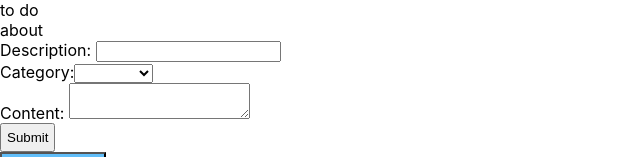
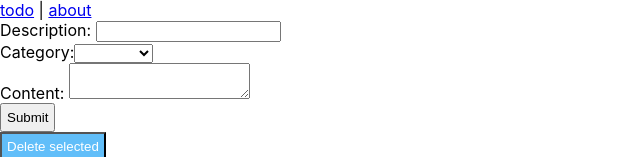
Before and after one commit to ShinnDeng/todo-test, a React (Create React App) app: page / in a window 1280 px wide. Shown: the top 157 px of the page, without its empty margins (0-640 px from the left). Built offline with nearby package versions, Linux system fonts and the light colour scheme.

Commit message:
change elements from App to todo routes

```diff
--- a/src/App.js
+++ b/src/App.js
@@ -1,11 +1,16 @@
 import React, { Component } from 'react'
+import {Routes, Route} from 'react-router-dom';
 
-import Nav from './components/Nav';
 import Create from './components/Create';
 import List from './components/List';
+import Nav from './components/Nav';
+import About from './routes/about';
+
+
 import Pic_ from './1.png';
 
 import './App.css';
+
 
 export default class App extends Component {
   state = {todos:[
@@ -76,7 +81,15 @@ export default class App extends Component {
     // const {todos} = this.state;
     return (
       <div className="App">
-        <Nav/>
+        <div className="nav-bar">
+          <Nav/>
+          {/* <Routes>
+            <Route path="/" element={<App />} />
+            <Route path="todo" element={<App />} />
+            <Route path="about" element={<About />} />
+          </Routes> */}
+        </div>
+
         <Create
           addTodo={this.addTodo}
           todo={this.state.todos}
--- a/src/components/Nav/index.js
+++ b/src/components/Nav/index.js
@@ -1,15 +1,13 @@
-//navigation bar
-
-import React, {Component} from 'react';
+import React, { Component } from 'react'
+import {Link} from 'react-router-dom';
 
 export default class Nav extends Component {
-    render(){
+    render() {
         return (
-        <div className="navBar">
-            <div>to do</div>
-            <div style={{display:'inline-block'}}>about</div>
-        </div>
-
-        );
+            <div>
+                <Link to="/todo">todo</Link> |{" "}
+                <Link to="/about">about</Link>
+            </div>
+        )
     }
 }
--- a/src/index.js
+++ b/src/index.js
@@ -1,11 +1,16 @@
 import React from 'react';
 import ReactDOM from 'react-dom';
+import {BrowserRouter} from 'react-router-dom';
+
+import App from './App';
+
 import './index.css';
-import App from './App';
 
 ReactDOM.render(
   <React.StrictMode>
-    <App />
+    <BrowserRouter>
+      <App/>
+    </BrowserRouter>
   </React.StrictMode>,
   document.getElementById('root')
 );
--- /dev/null
+++ b/src/routes/about/index.js
@@ -0,0 +1,12 @@
+import React, { Component } from 'react'
+
+export default class About extends Component {
+    render() {
+        return (
+            <div>
+                this is About page
+
+            </div>
+        )
+    }
+}
```
